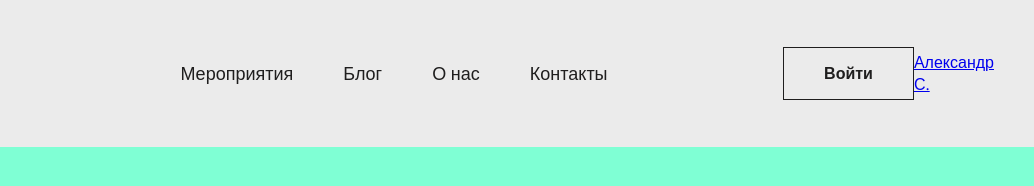
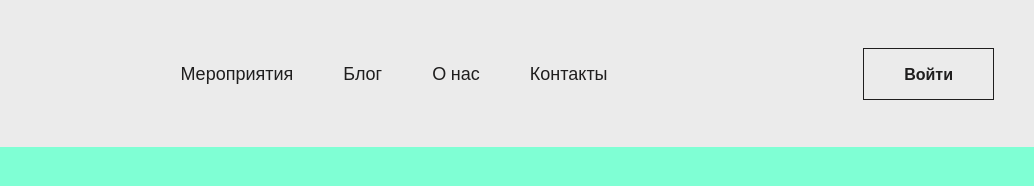
Before and after one commit to KudenD/KudenD.github.io, a plain HTML site: page index.html in a window 1280 px wide. Shown: the full height of the page, 246-1280 px from the left. Drawn offline with nearby package versions, Linux system fonts and the light colour scheme.

Commit message:
2_header

```diff
--- a/index.html
+++ b/index.html
@@ -23,8 +23,10 @@
                     <a href="#" class="page-header__nav-link">Контакты</a>
                 </nav>
                 <div class="page-header__right-block">
-                    <a href="#" class="page-header__btn btn">Войти</a>
-                    <a href="#" class="page-header__user">Александр С.</a>
+                    <a href="#" class="page-header__btn btn">
+                        Войти
+                    </a>
+                    <!-- <a href="#" class="page-header__user">Александр С.</a> -->
                     <!-- <a href="#" class="page-header__logout">
                         <svg width="24" height="24" viewBox="0 0 24 24" fill="none" xmlns="http://www.w3.org/2000/svg">
                             <path d="M10 17L15 12L10 7" stroke="#A51505" stroke-width="2" stroke-linecap="round" stroke-linejoin="round"/>
--- a/styles.css
+++ b/styles.css
@@ -78,27 +78,26 @@ body {
 }
 
 .btn {
-    display: inline-flex;
-    justify-content: center;
-    align-items: center;
+    display: inline-block;
     box-sizing: border-box;
     padding: 15px 40px;
+    border: 1px solid #1F1E1E;
     background-color: transparent;
-    text-decoration: none;
-    border: 1px solid #1F1E1E;
-    border-radius: 0;
     outline: none;
+    color: #1F1E1E;
     font-weight: 600;
     font-size: 16px;
-    line-height: 1.3;
-    color: #1F1E1E;
-    transition: background-color 0.2s, color 0.2s;
+    line-height: 20px;
+    text-align: center;
+    text-decoration: none;
+    transition: color 0.2s, background-color 0.2s;
+    overflow: hidden;
+    cursor: pointer;
 }
 
-.btn:hover
-.btn:active {
+.btn:hover {
+    color: #FFFF;
     background-color: #1F1E1E;
-    color: #FFFFFF;
 }
 
 .main {
```
